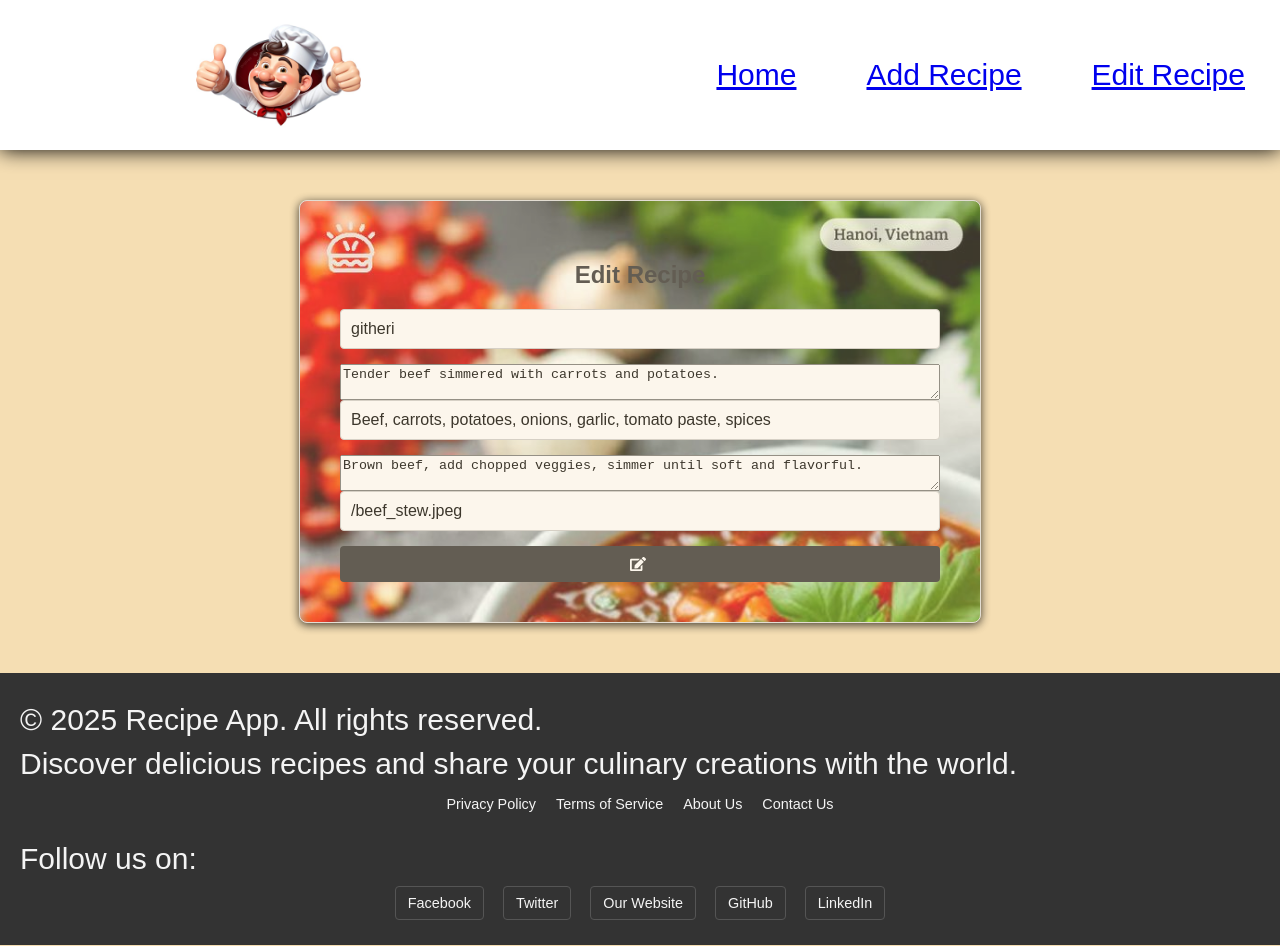
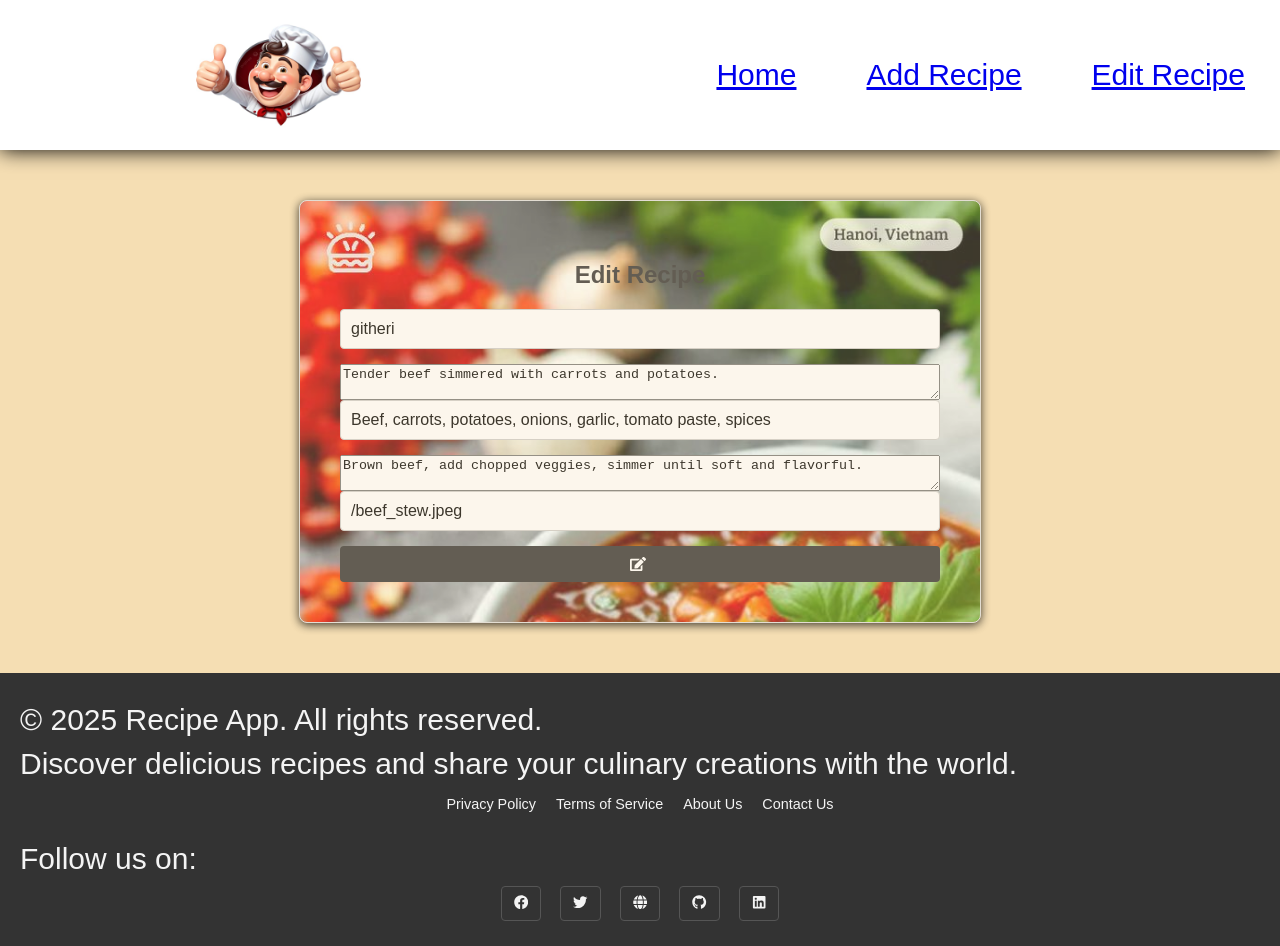
Before and after one commit to KenRobertOchieng/RECIPE-APP-, a React (Vite) app: page /edit/1 in a window 1280 px wide. Built offline with nearby package versions, Linux system fonts and the light colour scheme; data requests are answered from the project's data file.

Commit message:
added Fa Icons

```diff
--- a/src/components/Footer.jsx
+++ b/src/components/Footer.jsx
@@ -1,24 +1,70 @@
-
-import React from 'react';
+import React from "react";
+import {
+  FaFacebook,
+  FaTwitter,
+  FaLinkedin,
+  FaGithub,
+  FaGlobe,
+} from "react-icons/fa";
 
 function Footer() {
   return (
     <footer>
       <p>© {new Date().getFullYear()} Recipe App. All rights reserved.</p>
-            <p>Discover delicious recipes and share your culinary creations with the world.</p>
+      <p>
+        Discover delicious recipes and share your culinary creations with the
+        world.
+      </p>
+
       <div>
         <a href="/privacy">Privacy Policy</a>
         <a href="/terms">Terms of Service</a>
         <a href="/about">About Us</a>
         <a href="/contact">Contact Us</a>
       </div>
+
       <div>
         <p>Follow us on:</p>
-                <a href="https://facebook.com" target="_blank" rel="noopener noreferrer">Facebook</a>
-                <a href="https://twitter.com" target="_blank" rel="noopener noreferrer">Twitter</a>
-                <a href="https://yourwebsite.com" target="_blank" rel="noopener noreferrer">Our Website</a>
-                <a href="https://github.com" target="_blank" rel="noopener noreferrer">GitHub</a>
-                <a href="https://linkedin.com" target="_blank" rel="noopener noreferrer">LinkedIn</a>
+        <a
+          href="https://facebook.com"
+          target="_blank"
+          rel="noopener noreferrer"
+          aria-label="Facebook"
+        >
+          <FaFacebook />
+        </a>
+        <a
+          href="https://twitter.com"
+          target="_blank"
+          rel="noopener noreferrer"
+          aria-label="Twitter"
+        >
+          <FaTwitter />
+        </a>
+        <a
+          href="https://yourwebsite.com"
+          target="_blank"
+          rel="noopener noreferrer"
+          aria-label="Our Website"
+        >
+          <FaGlobe />
+        </a>
+        <a
+          href="https://github.com"
+          target="_blank"
+          rel="noopener noreferrer"
+          aria-label="GitHub"
+        >
+          <FaGithub />
+        </a>
+        <a
+          href="https://linkedin.com"
+          target="_blank"
+          rel="noopener noreferrer"
+          aria-label="LinkedIn"
+        >
+          <FaLinkedin />
+        </a>
       </div>
     </footer>
   );
--- a/src/pages/AddRecipe.jsx
+++ b/src/pages/AddRecipe.jsx
@@ -1,4 +1,5 @@
 import RecipeForm from "../components/RecipeForm";
+import Footer from "../components/Footer";
 
 function AddRecipe({ setRecipes }) {
   const taskAdd = (addedRecipe) => {
@@ -6,9 +7,12 @@ function AddRecipe({ setRecipes }) {
   };
 
   return (
+    <>
     <div>
       <RecipeForm taskAdd={taskAdd} />
-    </div>
+      </div>
+      <Footer />
+      </>
   );
 }
 
```
Also changed, not shown: 1 other file (tests, documents, lock files or other folders). Lines whose indentation alone changed are shown as unchanged.
